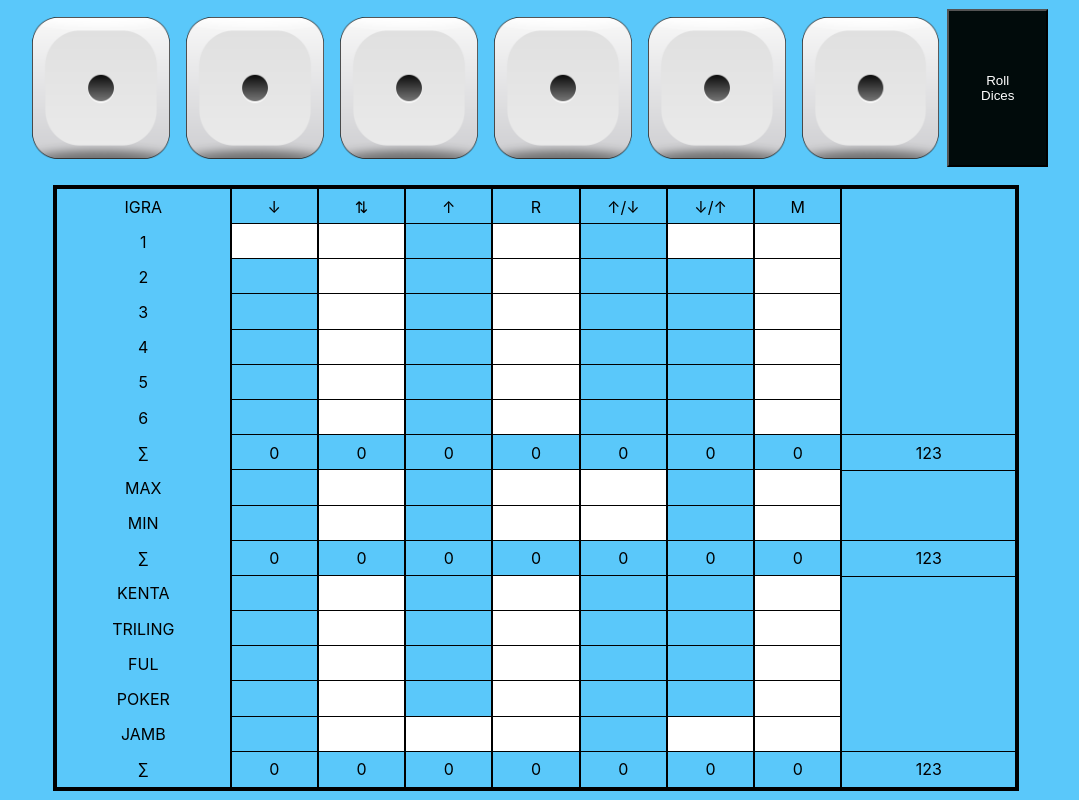
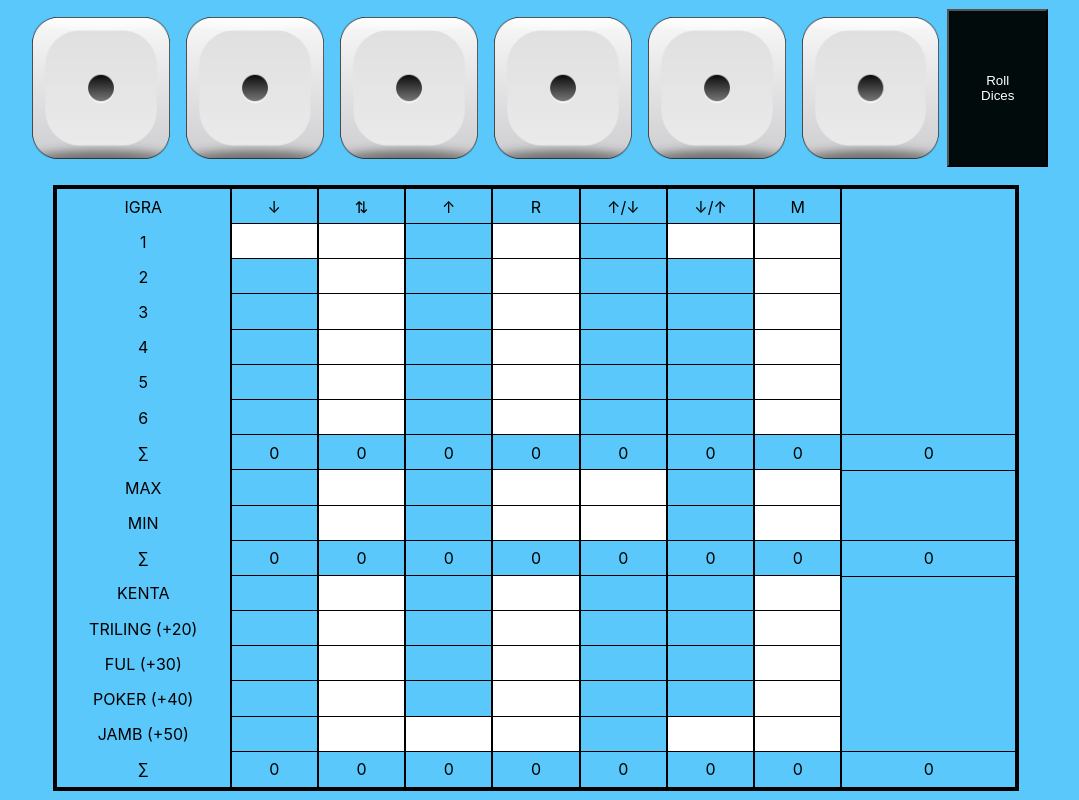
Before and after one commit to aleksandarbojovic8/jamb-online, a React (Create React App) app in the folder client/: page /singlePlayer in a window 1280 px wide. Shown: the whole page, without its empty margins (104-1183 px from the left). Built offline with nearby package versions, Linux system fonts and the light colour scheme.

Commit message:
prepare for results

```diff
--- a/client/src/components/Table/NamesColumn.js
+++ b/client/src/components/Table/NamesColumn.js
@@ -15,10 +15,10 @@ export default function NamesColumn() {
       <div>MIN</div>
       <div>&#8721;</div>
       <div>KENTA</div>
-      <div>TRILING</div>
-      <div>FUL</div>
-      <div>POKER</div>
-      <div>JAMB</div>
+      <div>TRILING (+20)</div>
+      <div>FUL (+30)</div>
+      <div>POKER (+40)</div>
+      <div>JAMB (+50)</div>
       <div>&#8721;</div>
     </>
   );
--- a/client/src/components/Table/ResultColumn.js
+++ b/client/src/components/Table/ResultColumn.js
@@ -1,7 +1,16 @@
 import React from 'react';
+import { useSelector } from 'react-redux';
 import styles from './ResultColumn.module.css';
 
 export default function ResultColumn() {
+  const singlePlayerState = useSelector(state => state.singlePlayer);
+  const {
+    fullUpperSum,
+    fullMiddleSum,
+    fullBottomSum
+    // fullSum
+  } = singlePlayerState.results;
+
   return (
     <>
       <div></div>
@@ -11,16 +20,16 @@ export default function ResultColumn() {
       <div></div>
       <div></div>
       <div></div>
-      <div className={styles.resultDiv}>123</div>
+      <div className={styles.resultDiv}>{fullUpperSum}</div>
       <div></div>
       <div></div>
-      <div className={styles.resultDiv}>123</div>
+      <div className={styles.resultDiv}>{fullMiddleSum}</div>
       <div></div>
       <div></div>
       <div></div>
       <div></div>
       <div></div>
-      <div className={styles.resultDiv}>123</div>
+      <div className={styles.resultDiv}>{fullBottomSum}</div>
     </>
   );
 }
--- a/client/src/reducers/singlePlayerReducer.js
+++ b/client/src/reducers/singlePlayerReducer.js
@@ -42,6 +42,13 @@ for (let x in singlePlayerState) {
     singlePlayerState[x][y] = obj[y];
   }
 }
+
+singlePlayerState.results = {
+  fullUpperSum: 0,
+  fullMiddleSum: 0,
+  fullBottomSum: 0,
+  fullSum: 0
+};
 
 const singlePlayerReducer = (state = singlePlayerState, action) => {
   switch (action.type) {
```
